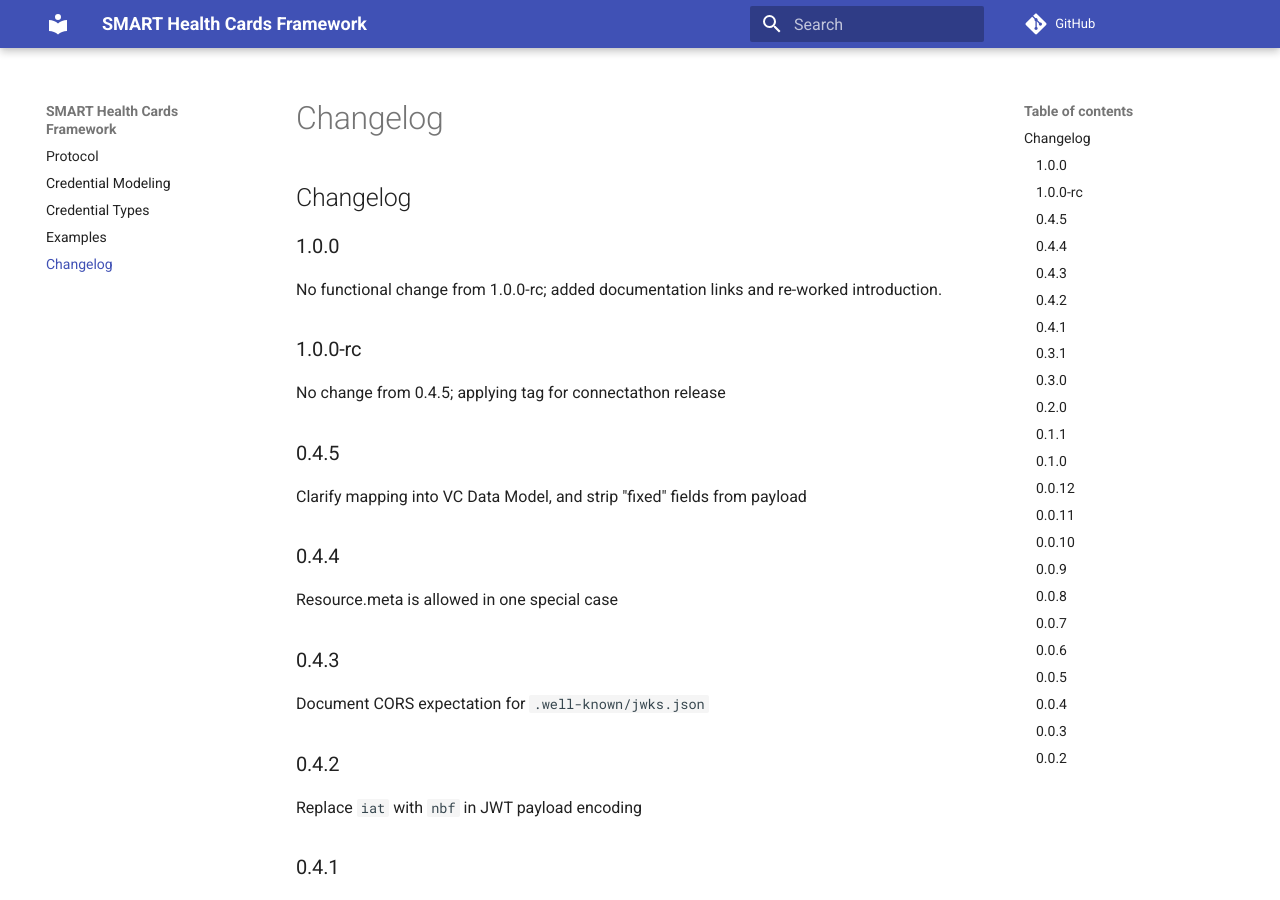
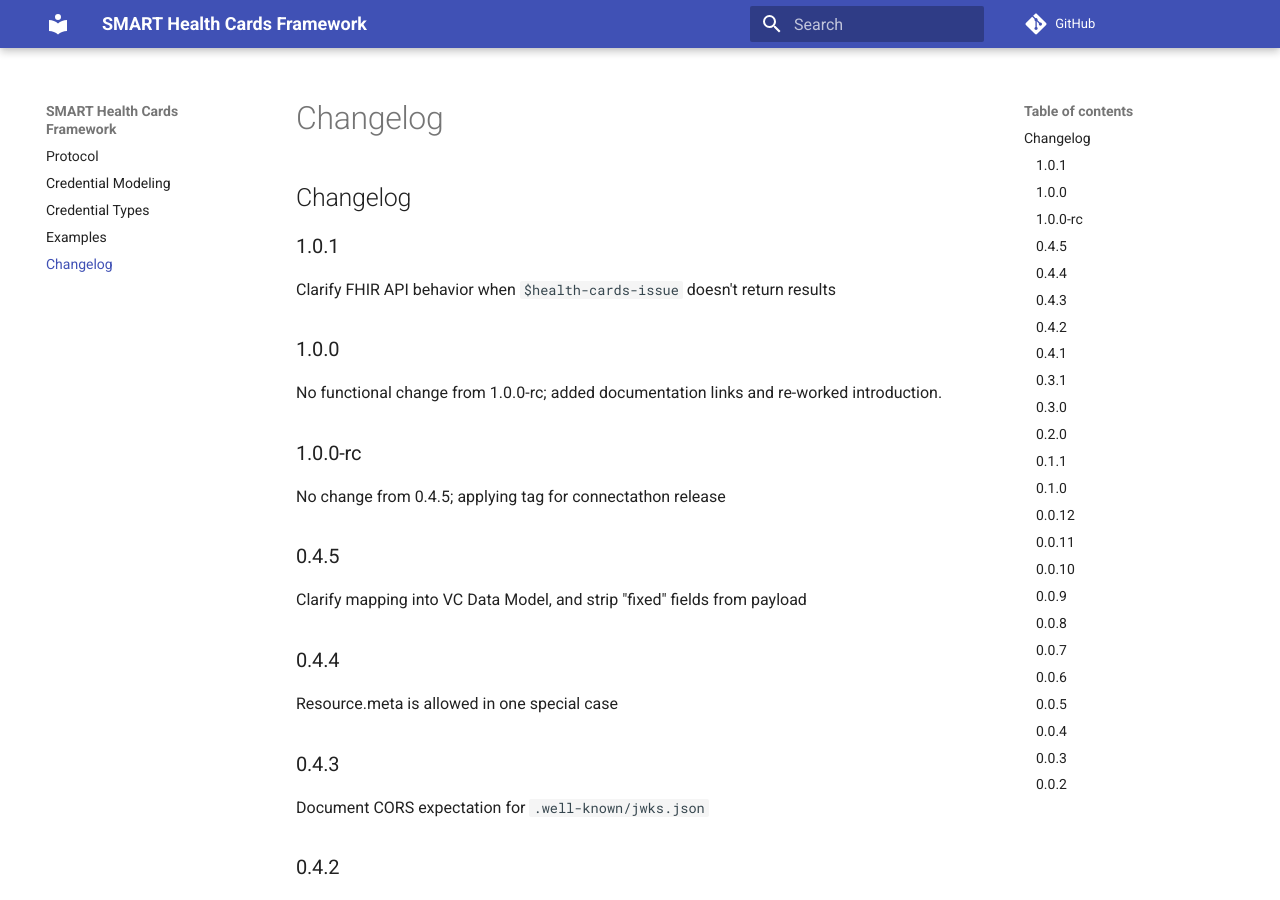
Before and after one commit to smart-on-fhir/health-cards, an MkDocs documentation site: the page built from docs/changelog.md, in a window 1280 px wide and 900 px high. Built offline with MkDocs 1.6.1 and Material for MkDocs 9.7.7, drawn with Linux system fonts in a browser that asks for light colours; comment, search, counter and statistics services are not loaded.

Commit message:
Update changelog

```diff
--- a/docs/changelog.md
+++ b/docs/changelog.md
@@ -1,4 +1,8 @@
 # Changelog
+
+## 1.0.1
+
+Clarify FHIR API behavior when `$health-cards-issue` doesn't return results
 
 ## 1.0.0
 
```
